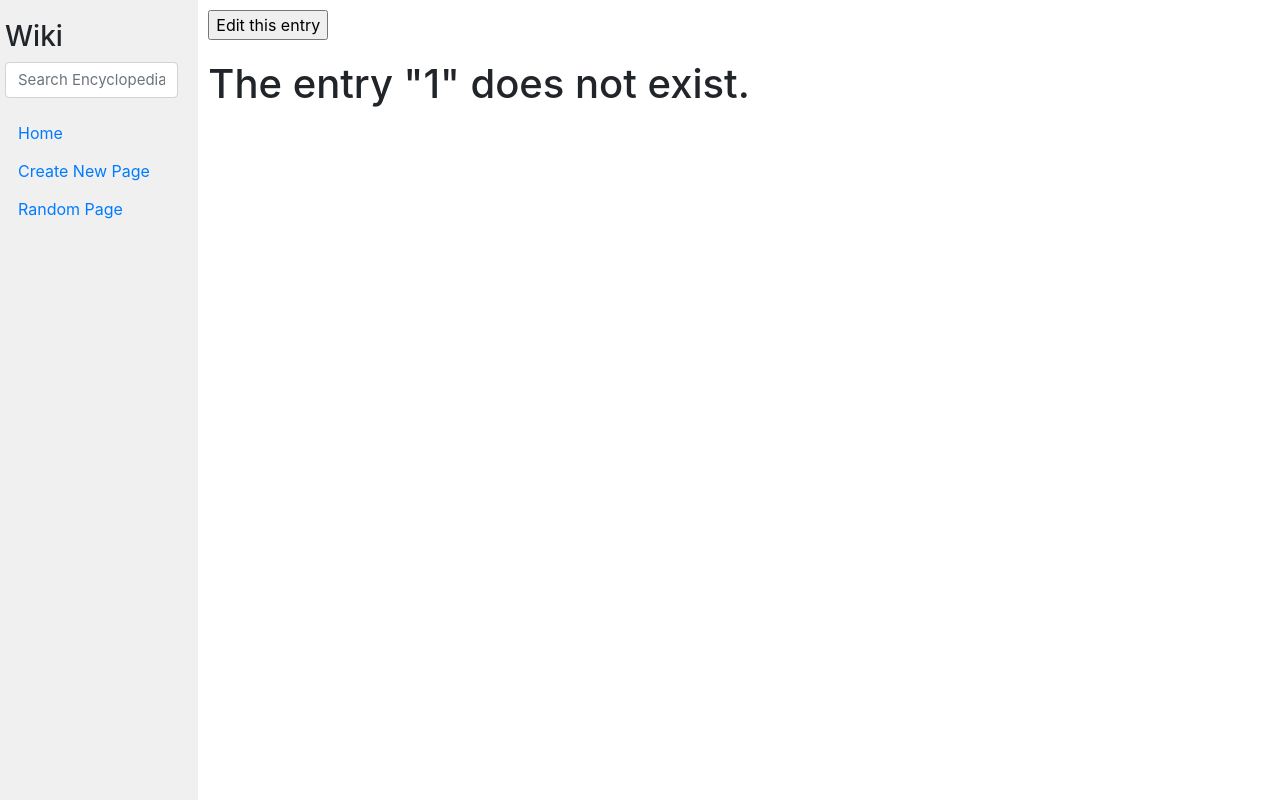
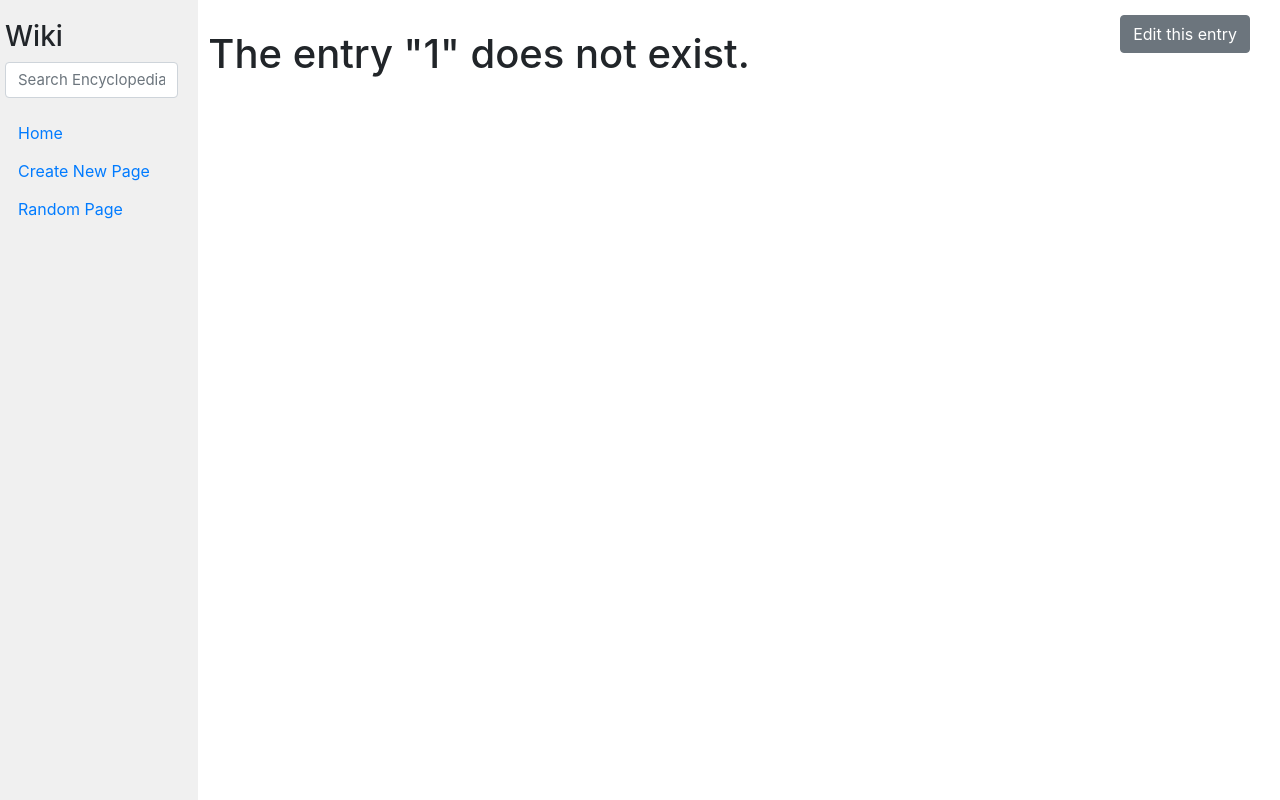
Before and after one commit to orhun-kolgeli/wiki, a Django app: page /wiki/1/ in a window 1280 px wide. Run offline with Django 3.2, Linux system fonts and the light colour scheme; some libraries are stand-ins or nearby versions.

Commit message:
add style to "create new entry" page

```diff
--- a/encyclopedia/static/encyclopedia/styles.css
+++ b/encyclopedia/static/encyclopedia/styles.css
@@ -40,3 +40,9 @@ textarea {
 div {
     max-width: 100vw;
 }
+
+#edit-entry {
+    position: absolute;
+    right: 15px;
+    top: 15px;
+}
--- a/encyclopedia/templates/encyclopedia/create.html
+++ b/encyclopedia/templates/encyclopedia/create.html
@@ -6,7 +6,7 @@ Create a new entry
 
 {% block body %}
 
-<form action="{% url 'create' %}" method="POST">
+<form class="form-group" action="{% url 'create' %}" method="POST">
     {% csrf_token %}
     {% if entry_exists %}
     <p>
--- a/encyclopedia/templates/encyclopedia/entry.html
+++ b/encyclopedia/templates/encyclopedia/entry.html
@@ -8,7 +8,8 @@
     <form action="{% url 'edit' %}" method="GET">
         {% csrf_token %}
         <input type="hidden" name="title" value="{{ title }}">
-        <input type="submit" value="Edit this entry">
+        <input id="edit-entry"class="btn btn-secondary"
+        type="submit" value="Edit this entry">
     </form>
     {% if title == "Not found" %}
         <h1>
--- a/encyclopedia/templates/encyclopedia/index.html
+++ b/encyclopedia/templates/encyclopedia/index.html
@@ -16,7 +16,9 @@
             {% for entry in entries %}
             <a class="list-group-item list-group-item-action"
             href="{% url 'titles' entry %}">
-                {{ entry }}
+                <b>
+                    {{ entry }}
+                </b>
             </a>
             {% endfor %}
         {% else %}
--- a/encyclopedia/views.py
+++ b/encyclopedia/views.py
@@ -9,8 +9,10 @@ from . import util
 import encyclopedia
 
 class NewEntry(forms.Form):
-    title = forms.CharField(label="Title")
-    content = forms.CharField(label="Content", widget=forms.Textarea)
+    title = forms.CharField(label="Title", widget=forms.TextInput(
+        attrs={"class":"form-control"}))
+    content = forms.CharField(label="Content", widget=forms.Textarea(
+        attrs={"class":"form-control"}))
 
 class EditEntry(forms.Form):
     content = forms.CharField(label="Edit Content", widget=forms.Textarea)
```
